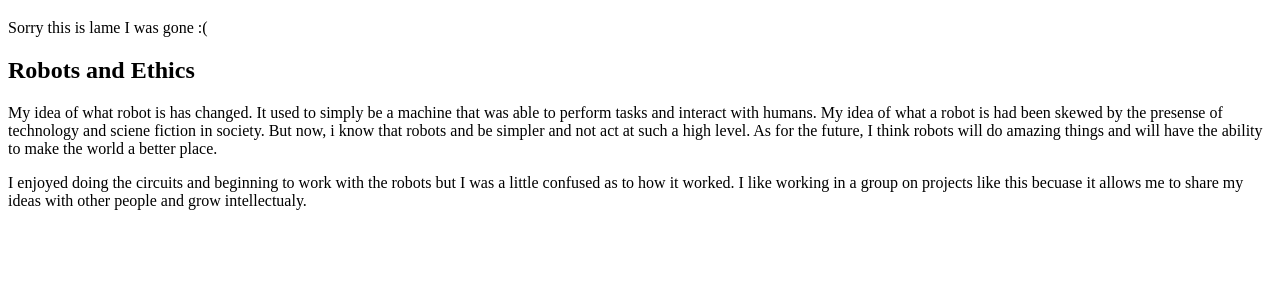
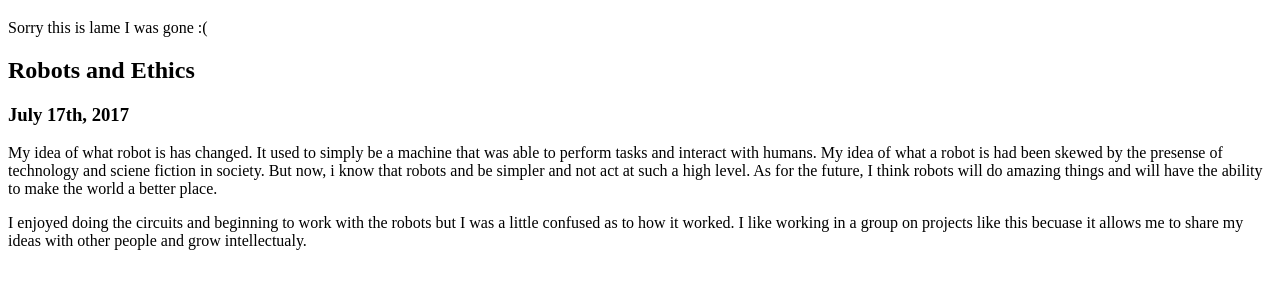
Before and after one commit to kenzierutherford/portfolio, a plain HTML site: page aboutme.html in a window 1280 px wide. Shown: the part 61-350 px from the top of the page. Drawn offline with Linux system fonts and the light colour scheme.

Commit message:
Update aboutme.html

```diff
--- a/aboutme.html
+++ b/aboutme.html
@@ -11,6 +11,7 @@
 
 <body>
 <h2> Robots and Ethics</h2>
+<h3>July 17th, 2017</h3>
 <p>My idea of what robot is has changed. It used to simply be a machine that was able to perform tasks and interact with humans. My idea of what a robot is had been skewed by the presense of technology and sciene fiction in society. But now, i know that robots and be simpler and not act at such a high level. As for the future, I think robots will do amazing things and will have the ability to make the world a better place.</p>
 <p>I enjoyed doing the circuits and beginning to work with the robots but I was a little confused as to how it worked. I like working in a group on projects like this becuase it allows me to share my ideas with other people and grow intellectualy.</p>
 
```
